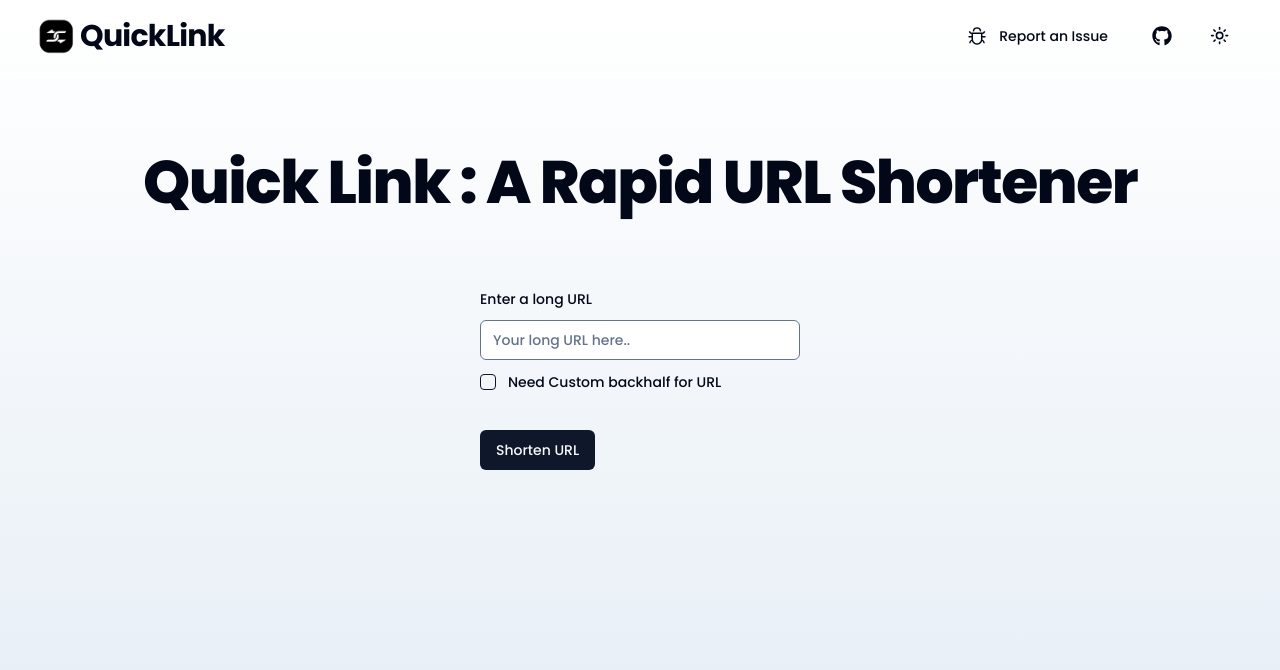
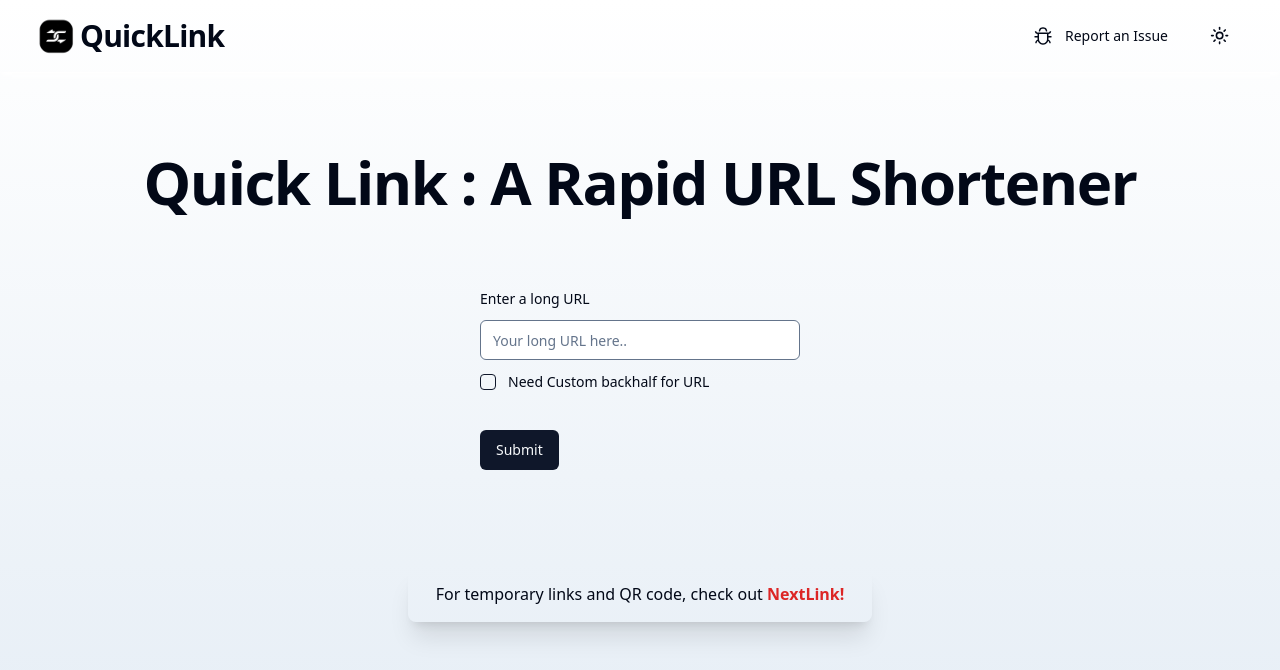
Before and after one commit to Sooraj-Rao/quicklink, a React (Vite) app in the folder client/: page / in a window 1280 px wide. Shown: the top 670 px of the page. Built offline with nearby package versions, Linux system fonts and the light colour scheme; no server answers.

Commit message:
fix:font loading

```diff
--- a/client/index.html
+++ b/client/index.html
@@ -38,13 +38,6 @@
     />
     <meta name="twitter:image" content="./icon.png" />
 
-    <link rel="preconnect" href="https://fonts.googleapis.com" />
-    <link rel="preconnect" href="https://fonts.gstatic.com" crossorigin />
-    <link
-      href="https://fonts.googleapis.com/css2?family=Poppins:wght@400;500;600;700;800&family=Roboto:wght@100;400;500;700;900&display=swap"
-      rel="stylesheet"
-    />
-
     <script type="application/ld+json">
       {
         "@context": "https://schema.org",
--- a/client/src/data/linkData.ts
+++ b/client/src/data/linkData.ts
@@ -1,6 +1,6 @@
 export const SomeData = {
   contact:
     "https://contact.soorajrao.in?mode=report&app=quicklink&utm_source=quicklink_header",
-  github: "https://github.com/Sooraj-Rao",
   main: "https://soorajrao.in",
+  nextlink: "https://nextlink.soorajrao.in",
 };
--- a/client/src/index.css
+++ b/client/src/index.css
@@ -79,17 +79,3 @@
 body {
   overflow: hidden;
 }
-
-.poppins-medium {
-  font-family: "Poppins", sans-serif;
-  font-weight: 500;
-  font-style: normal;
-}
-
-
-
-.poppins-extrabold {
-  font-family: "Poppins", sans-serif;
-  font-weight: 800;
-  font-style: normal;
-}
--- a/client/src/module/header.tsx
+++ b/client/src/module/header.tsx
@@ -1,12 +1,11 @@
 import { Button } from "@/components/ui/button";
 import { ModeToggle } from "./theme.toggle";
 import { AiOutlineBug } from "react-icons/ai";
-import { FaGithub } from "react-icons/fa";
 
 const Header = ({
   data,
 }: {
-  data: { contact: string; main: string; github: string };
+  data: { contact: string; main: string; };
 }) => {
   return (
     <header className=" flex justify-between   shadow-md shadow-white  items-center px-4 sm:px-10  sm:py-4 mt-5 sm:mt-0  dark:shadow-none    poppins-medium ">
@@ -32,14 +31,6 @@ const Header = ({
             <span>Report an Issue</span>
           </Button>
         </a>
-        <a href={data.github} target="_blank">
-          <Button
-            variant="ghost"
-            className=" py-2 px-3   rounded  md:flex hidden items-center gap-x-1"
-          >
-            <FaGithub size={20} />
-          </Button>
-        </a>
         <ModeToggle />
       </div>
     </header>
--- a/client/src/module/home.tsx
+++ b/client/src/module/home.tsx
@@ -4,9 +4,10 @@ import { Input } from "@/components/ui/input";
 import { Label } from "@/components/ui/label";
 import { toast } from "@/components/ui/use-toast";
 import axios from "axios";
-import { Copy } from "lucide-react";
+import { Copy, Loader } from "lucide-react";
 import { FormEvent, useRef, useState } from "react";
 import { Validator } from "./validate.hook";
+import { SomeData } from "@/data/linkData";
 
 const Home = ({ Portfolio }: { Portfolio: string }) => {
   const [Iscustom, setCustom] = useState(false);
@@ -79,7 +80,7 @@ const Home = ({ Portfolio }: { Portfolio: string }) => {
   return (
     <div className=" min-h-[calc(100vh)]">
       <h1
-        className={`scroll-m-20 text-center  mb-10 poppins-extrabold tracking-tight text-3xl sm:text-4xl lg:text-6xl
+        className={`scroll-m-20 text-center  mb-10 font-extrabold tracking-tight text-3xl sm:text-4xl lg:text-6xl
         ${Iscustom ? "mt-14 duration-500" : "duration-500 mt-20"}
         `}
       >
@@ -93,7 +94,9 @@ const Home = ({ Portfolio }: { Portfolio: string }) => {
             Shorten unlimited URLs here for free!
           </span>
         ) : (
-          <span>Quick Link : A Rapid URL Shortener</span>
+          <span className=" duration-75">
+            Quick Link : A Rapid URL Shortener
+          </span>
         )}
       </h1>
 
@@ -159,7 +162,9 @@ const Home = ({ Portfolio }: { Portfolio: string }) => {
               </h1>
               {Iscustom && (
                 <div className=" mt-2  ">
-                  <h1 className=" text-sm">Your custom URL will look like</h1>
+                  <h1 className=" text-sm font-semibold">
+                    Your custom URL will look like
+                  </h1>
                   <input
                     value={`${Server.split("//")[1]}/${URL.custom}`}
                     readOnly
@@ -173,18 +178,25 @@ const Home = ({ Portfolio }: { Portfolio: string }) => {
                 !Iscustom ? "-translate-y-14  " : "translate-y-0  "
               }`}
             >
-              <Button type="submit" className="  mt-4" variant="default">
+              <Button
+                type="submit"
+                disabled={loader}
+                className=" disabled:opacity-70  mt-4"
+              >
                 {!loader ? (
-                  "Shorten URL"
+                  "Submit"
                 ) : (
-                  <span className=" h-5 w-5 border-2 border-t-transparent dark:border-t-white border-white dark:border-black rounded-full  animate-spin"></span>
+                  <>
+                    Shortening..
+                    <Loader size={20} className="ml-1 animate-spin" />
+                  </>
                 )}
               </Button>
             </div>
           </form>
         ) : (
           !loader && (
-            <div className=" flex  justify-center items-center flex-col my-10">
+            <div className=" flex  justify-center items-center flex-col my-3">
               <div className=" flex flex-col justify-center items-center ">
                 <h2 className="scroll-m-10  pb-2 sm:text-3xl text-xl font-semibold tracking-tight first:mt-0">
                   Here is your {URL.custom && "custom"} shortened URL
@@ -217,6 +229,22 @@ const Home = ({ Portfolio }: { Portfolio: string }) => {
           )
         )}
       </div>
+      <div className="hidden mt-10 justify-center sm:flex">
+        <div className="shadow-xl px-7 py-4 rounded-lg  text-center">
+          <span className="">
+            For temporary links and QR code, check out&nbsp;
+          </span>
+
+          <a
+            target="_blank"
+            href={SomeData.nextlink}
+            className="text-red-600 font-semibold hover:underline"
+          >
+            NextLink!
+          </a>
+        </div>
+      </div>
+
       <a
         target="_blank"
         href={Portfolio}
```
